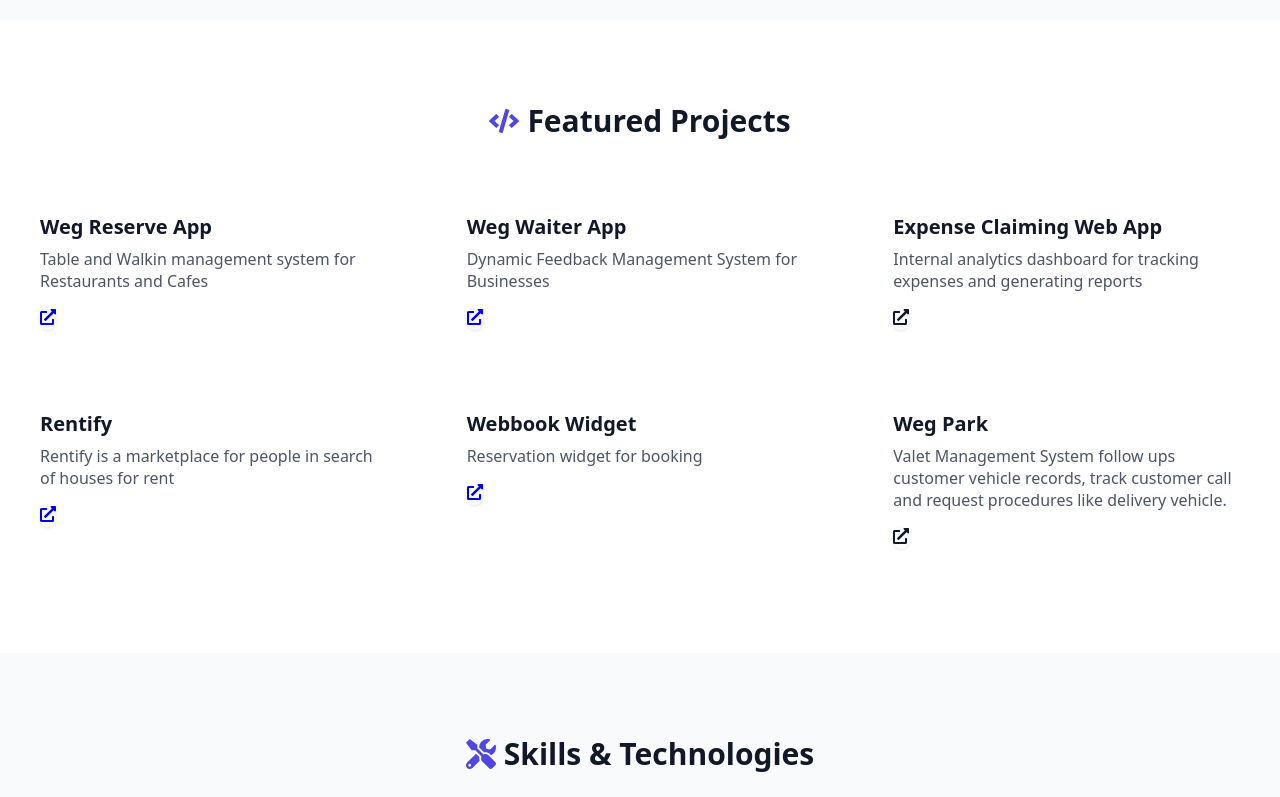
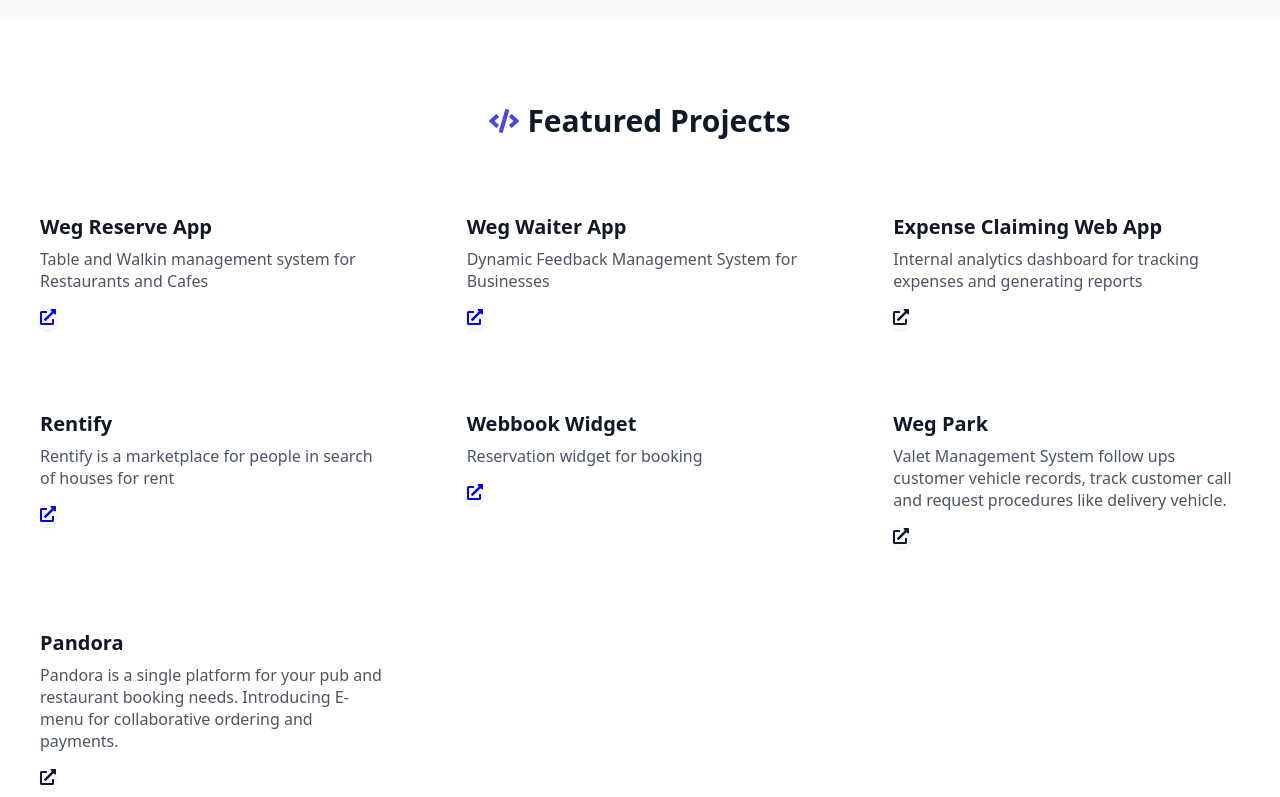
Before and after one commit to vamshi1504/Portfolio, a React (Vite) app: page / in a window 1280 px wide. Shown: the part 2000-2797 px from the top of the page. Built offline with nearby package versions, Linux system fonts and the light colour scheme.

Commit message:
New Project added and skills updated

```diff
--- a/src/components/Projects.tsx
+++ b/src/components/Projects.tsx
@@ -45,6 +45,13 @@ const projects = [
       "https://images.unsplash.com/photo-1460925895917-afdab827c52f?auto=format&fit=crop&w=800&q=80",
     // link: "https://webbook.wegsoft.com/",
   },
+  {
+    title: "Pandora",
+    description: "Pandora is a single platform for your pub and restaurant booking needs. Introducing E-menu for collaborative ordering and payments.",
+    image:
+      "https://images.unsplash.com/photo-1460925895917-afdab827c52f?auto=format&fit=crop&w=800&q=80",
+    // link: "https://webbook.wegsoft.com/",
+  },
 ];
 
 export function Projects() {
--- a/src/components/Skills.tsx
+++ b/src/components/Skills.tsx
@@ -4,8 +4,8 @@ import '../styles/Skills.css';
 
 const skills = [
  "HTML","CSS", "JavaScript", "React", "Node.js",
-  "Python", "SQL", "CloudFlare", "Flutterflow", "Excel", "PowerPoint", "Figma",
-  "Github", "Flutter", "Dart", "Web Hosting"
+  "Python", "SQL", "Flutterflow", "Excel", "PowerPoint", "Figma",
+  "Github", "Flutter", "Dart"
 ];
 
 export function Skills() {
```
